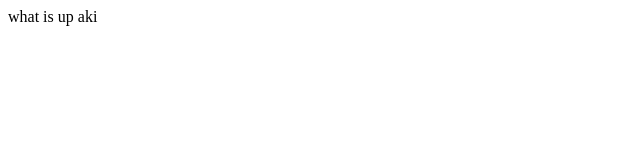
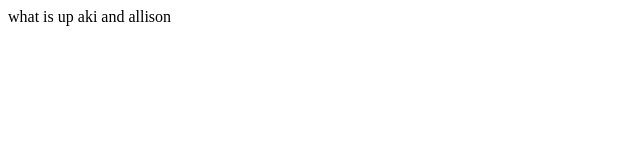
Before and after one commit to Benjamin-Makela/blog, a plain HTML site: page src/benny.html in a window 1280 px wide. Shown: the full height of the page, 0-640 px from the left. Drawn offline with Linux system fonts and the light colour scheme.

Commit message:
updated the name list

```diff
--- a/src/benny.html
+++ b/src/benny.html
@@ -3,6 +3,6 @@
         <title>Benny's site</title>
     </head>
     <body>
-        <p>what is up aki</p>
+        <p>what is up aki and allison</p>
     </body>
 </html>
```
